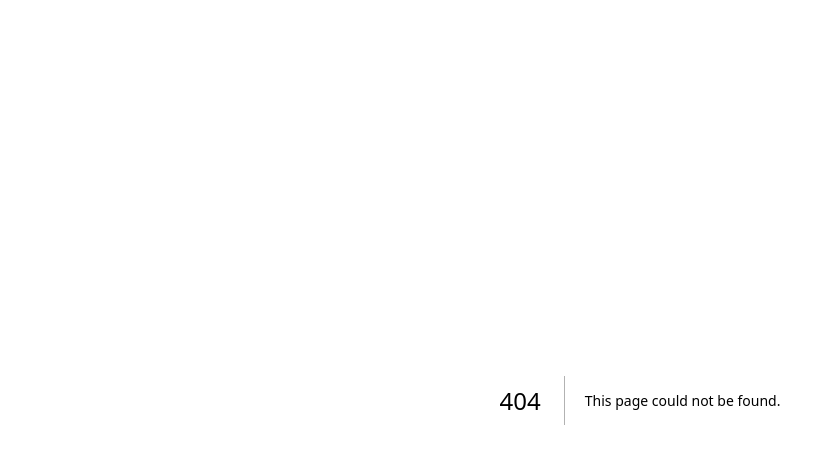
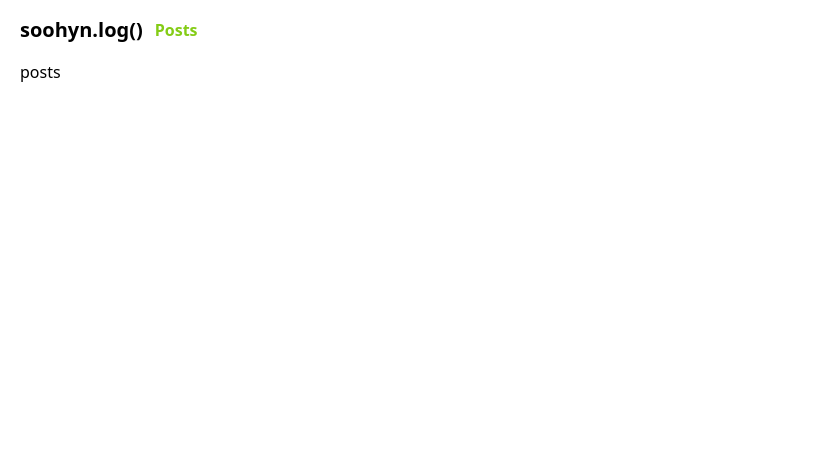
Before and after one commit to soohyn/soohyn.github.io, a Next.js app: page /posts in a window 1280 px wide. Before the commit this address had no page. Shown: the top 464 px of the page, without its empty margins (0-822 px from the left). Built offline with nearby package versions, Linux system fonts and the light colour scheme.

Commit message:
feat: header,router and layout

```diff
--- a/src/app/layout.tsx
+++ b/src/app/layout.tsx
@@ -1,5 +1,6 @@
 import type { Metadata } from "next";
 import "./globals.css";
+import Header from "@/components/Header";
 
 export const metadata: Metadata = {
   title: "soohyn.log()",
@@ -13,7 +14,10 @@ export default function RootLayout({
 }>) {
   return (
     <html lang="en">
-      <body>{children}</body>
+      <body>
+        <Header />
+        <div className="max-w-screen-xl px-5 mx-auto">{children}</div>
+      </body>
     </html>
   );
 }
--- /dev/null
+++ b/src/app/posts/page.tsx
@@ -0,0 +1,6 @@
+import { NextPage } from "next";
+
+const Posts: NextPage = () => {
+  return <div>posts</div>;
+};
+export default Posts;
--- /dev/null
+++ b/src/components/Header.tsx
@@ -0,0 +1,50 @@
+"use client";
+
+import Link from "next/link";
+import { usePathname } from "next/navigation";
+import { FC } from "react";
+
+interface Router {
+  label: string;
+  path: string;
+}
+
+const routers: Router[] = [
+  {
+    label: "Posts",
+    path: "/posts",
+  },
+];
+
+const Header: FC = () => {
+  const pathname = usePathname();
+
+  const routersMap = routers.map((r) => {
+    return (
+      <li
+        className={`font-semibold text-gray-500 hover:text-gray-400 active:scale-95 transition-all ${
+          pathname.includes(r.path) ? "text-lime-500" : ""
+        }`}
+        key={r.path}
+      >
+        <Link href={"/posts"}>{r.label}</Link>
+      </li>
+    );
+  });
+
+  return (
+    <header className="flex flex-row items-center px-5 py-4 gap-3">
+      <h1 className="text-xl font-extrabold cursor-pointer">
+        <a href="/">{"soohyn.log()"}</a>
+      </h1>
+
+      <nav className="w-full">
+        <ul className="flex flex-row items-center">{routersMap}</ul>
+      </nav>
+
+      <div className="flex flex-row"></div>
+    </header>
+  );
+};
+
+export default Header;
```
